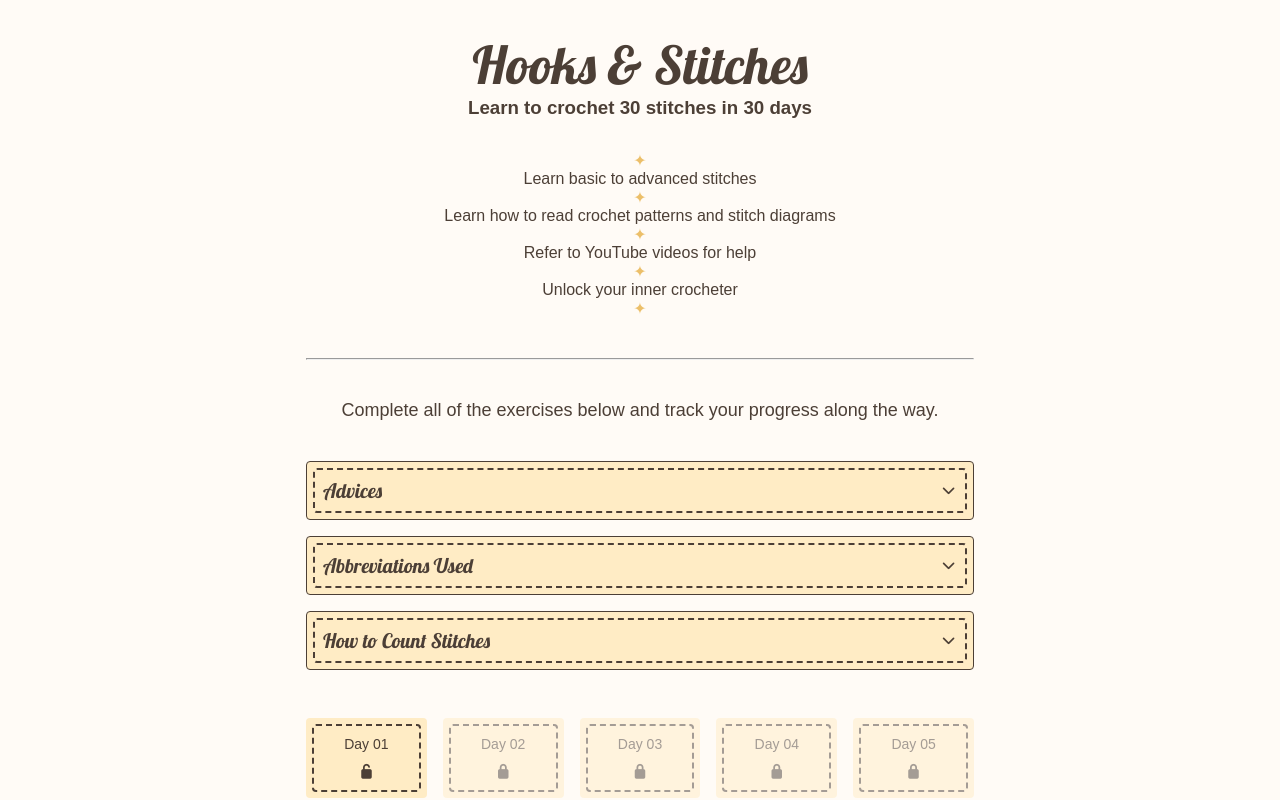
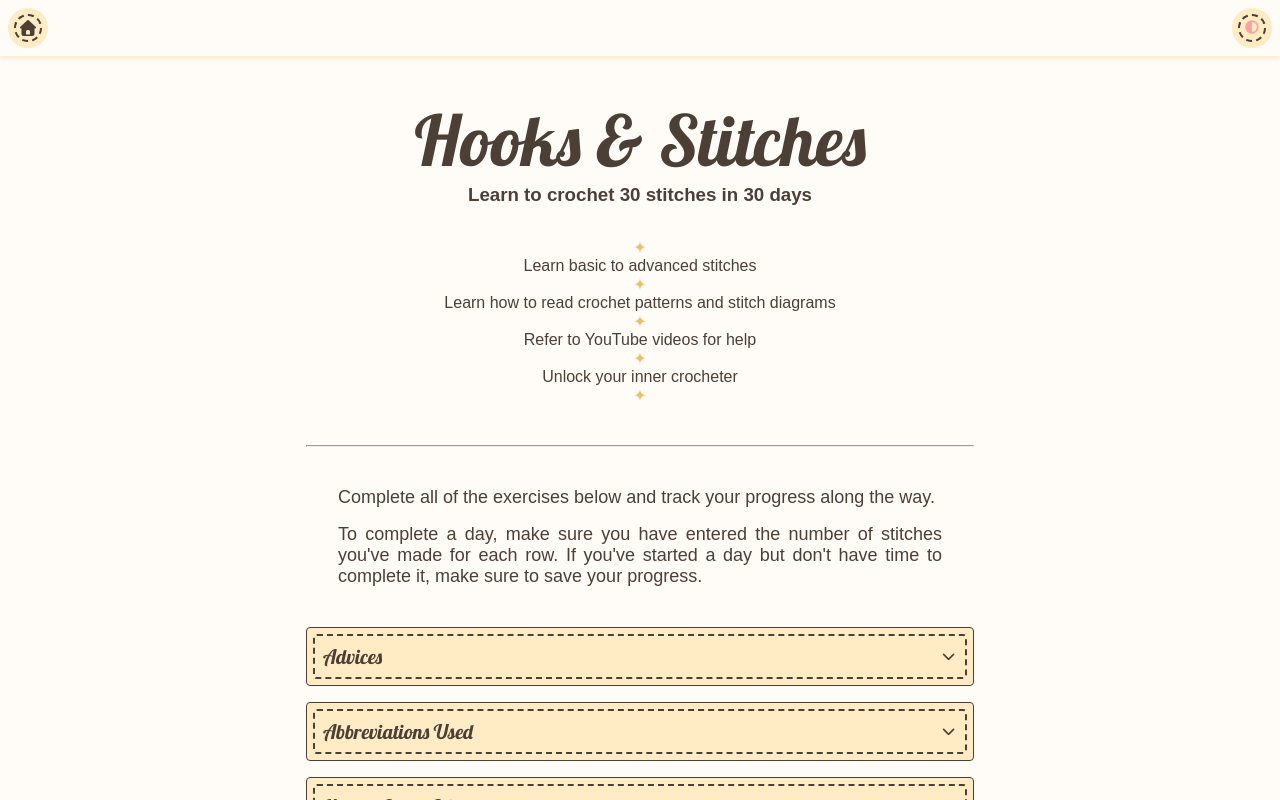
Before and after one commit to FournierAnd/learn-crochet, a React (Vite) app: page / in a window 1280 px wide. Shown: the top 800 px of the page. Built offline with nearby package versions, Linux system fonts and the light colour scheme; a web font is replaced by a local one.

Commit message:
I added a nav bar, changed the dark theme for a pink theme, linked it to a button and added clearer instructions.

```diff
--- a/src/components/CrochetCard.jsx
+++ b/src/components/CrochetCard.jsx
@@ -72,6 +72,18 @@ export default function CrochetCard(props) {
                 })}
             </div>
 
+            <div className="crochet-buttons">
+                <button title="Save your progress" className="font-buttons" onClick={() => { handleSave(crochetIndex, { stitches }) }}>
+                    Save & Exit
+                </button>
+                <button
+                    title="Unlock the next day if you've completed all the rows"
+                    className="font-buttons"
+                    onClick={() => { handleComplete(crochetIndex, { stitches }) }}
+                    disabled={Object.keys(stitches).length !== swatch.length}
+                >Complete</button>
+            </div>
+
             <div className="crochet-grid video-container-padding">
                 {video.map((videoLink, videoIndex) => {
                     return (
@@ -94,18 +106,6 @@ export default function CrochetCard(props) {
                 })}
             </div>
 
-            <div className="crochet-buttons">
-                <button title="Save your progress" className="font-buttons" onClick={() => { handleSave(crochetIndex, { stitches }) }}>
-                    Save & Exit
-                </button>
-                <button
-                    title="Unlock the next day if you've completed all the rows"
-                    className="font-buttons"
-                    onClick={() => { handleComplete(crochetIndex, { stitches }) }}
-                    disabled={Object.keys(stitches).length !== swatch.length}
-                >Complete</button>
-            </div>
-
         </div>
     )
 }
--- a/src/components/Hero.jsx
+++ b/src/components/Hero.jsx
@@ -10,7 +10,7 @@ export default function Hero() {
 
     return (
         <>
-            <div className="benefits-list">
+            <div className="advices-list">
                 <p className="star">&#10022;</p>
                 <p>Learn basic to advanced stitches</p>
                 <p className="star">&#10022;</p>
@@ -23,7 +23,14 @@ export default function Hero() {
             </div>
             <hr/>
             <div className="last-words">
-                <p>Complete all of the exercises below and track your progress along the way.</p>
+                <p>
+                    Complete all of the exercises below and track your progress along the way.
+                </p>
+                <p className="explanations">
+                    To complete a day, make sure you have entered the number of stitches you've
+                    made for each row. If you've started a day but don't have time to complete it,
+                    make sure to save your progress.
+                </p>
             </div>
             <button
                 className="accordion"
@@ -37,7 +44,7 @@ export default function Hero() {
                         <p className="rule-title">Read the patterns carefully</p>
                         <p>
                             Take the time to decipher the written patterns. It gets easier as you progress.
-                            Stitch diagrams and Youtube videos will help you understand those instructions. <a target="_blank" href="https://haakmaarraak.nl/how-to-read-a-crochet-pattern-chart">Here</a> you'll find a detailed article that will teach you how to read stitch diagrams.</p>
+                            Stitch diagrams and Youtube videos will help you understand those instructions. <a target="_blank" href="https://haakmaarraak.nl/how-to-read-a-crochet-pattern-chart" className="a-hyperlink ">Here</a> you'll find a detailed article that will teach you how to read stitch diagrams.</p>
                     </li>
                     <li className="rule-item">
                         <p className="rule-title">Double-check your stitch count</p>
--- a/src/components/Layout.jsx
+++ b/src/components/Layout.jsx
@@ -1,9 +1,23 @@
-export default function Layout(props) {
+import { useEffect, useState } from "react"
 
-    const { children } = props
+export default function Layout({ children }) {
+
+    const [isPink, setIsPink] = useState(false);
+
+    useEffect(() => {
+        document.body.classList.toggle("pink", isPink);
+    }, [isPink]);
 
     const header = (
         <header>
+            <nav>
+                <a href="https://hooksandstitches.netlify.app" class="btn btn-round"><i class="fa-solid fa-house"></i></a>
+                <div>
+                    <button class="btn btn-round theme" id="theme-toggle" onClick={() => setIsPink(!isPink)}>
+                        <i class="fa-solid fa-circle-half-stroke"></i>
+                    </button>
+                </div>
+            </nav>
             <div className="website-header">
                 <h1>Hooks & Stitches</h1>
                 <h3>Learn to crochet 30 stitches in 30 days</h3>
--- a/src/index.css
+++ b/src/index.css
@@ -8,29 +8,29 @@
 :root {
     --background-primary: #fffbf6;
     --background-secondary: #FFECC5;
+    --background-hover: #ECBF69;
+    --color-theme: #fca2a4;
+    --color-theme-hover:#FCBFC0;
+    --color-link: #b6773c;
+    --color-link-hover: #7d532b;
+    --box-shadow-color: rgb(236, 191, 105, 0.3);
+
     --background-underlay: #4c3f36;
     --background-underlay-hover: #6f5c4f;
-    --background-hover: #ECBF69;
     --color-primary: #4c3f36;
-    --color-link: #b6773c;
-    --color-link-hover: #7d532b;
     --color-input: #fffbf6;
     --border-radius-small: 4px;
 }
 
-@media (prefers-color-scheme: dark) {
-    :root {
-        --background-primary: #4c3f36;
-        --background-secondary: #6f5c4f;
-        --background-underlay: #4c3f36;
-        --background-underlay-hover: #6f5c4f;
-        --background-hover: #d1a85d;
-        --color-primary: #fffbf6;
-        --color-link: #ECBF69;
-        --color-link-hover: #b6773c;
-        --color-input: #b6773c;
-        --border-radius-small: 4px;
-    }
+.pink {
+    --background-primary: #FEF5F0;
+    --background-secondary: #FCBFC0;
+    --background-hover: #fca0a2;
+    --color-theme: #FFECC5;
+    --color-theme-hover:#ECBF69;
+    --color-link: #cb85e4;
+    --color-link-hover: #a863c2;
+    --box-shadow-color: rgb(255, 173, 175, 0.3);
 }
 
 * {
@@ -46,7 +46,7 @@
 body {
     background-color: var(--background-primary);
     color: var(--color-primary);
-    padding: 1rem 0;
+    padding: 5rem 0 0;
     min-height: 100vh;
     display: flex;
     flex-direction: column;
@@ -72,6 +72,22 @@ header h1 {
     width: fit-content;
 }
 
+nav {
+    position: fixed;
+    top: 0;
+    left: 0;
+    right: 0;
+    display: flex;
+    flex-direction: row;
+    align-items: center;
+    justify-content: space-between;
+    gap: 0.5rem;
+    padding: 0.5rem;
+    background-color: var(--background-primary);
+    box-shadow: 0 2px 4px var(--box-shadow-color);
+    z-index: 999;
+}
+
 main {
     display: flex;
     flex-direction: column;
@@ -83,7 +99,7 @@ footer {
     display: flex;
     align-items: center;
     justify-content: center;
-    padding: 4rem 0 2rem 0;
+    padding: 1rem 0 0;
     text-align: center;
 }
 
@@ -109,20 +125,12 @@ h2 {
 }
 
 h1 {
-    font-size: 35px;
+    font-size: 40px;
 }
 
 h3 {
     font-weight: 600;
     text-align: center;
-}
-
-a {
-    color: var(--color-link);
-}
-
-a:hover {
-    color: var(--color-link-hover);
 }
 
 p {
@@ -189,20 +197,25 @@ input[type=number] {
     -moz-appearance: textfield;
 }
 
-button {
-    display: flex;
+button,
+.btn {
+    display: inline-flex;
     align-items: center;
     justify-content: center;
     background-color: var(--background-secondary);
+    color: var(--color-primary);
     border: none;
     border-radius: var(--border-radius-small);
     padding: 1rem;
     cursor: pointer;
     position: relative;
-    box-shadow: inset 0 0 0 2px transparent;
+    text-decoration: none; /* so <a> looks like button */
+    transition: 200ms;
 }
 
-button::before {
+/* Stitches border effect */
+button::before,
+.btn::before {
     content: "";
     position: absolute;
     inset: 6px;
@@ -211,7 +224,8 @@ button::before {
     pointer-events: none;
 }
 
-button:hover {
+button:hover,
+.btn:hover {
     background-color: var(--background-hover);
 }
 
@@ -224,9 +238,32 @@ button:hover {
     justify-content: center;
 }
 
-.benefits-list {
+.btn-round {
+    width: 2.5rem;
+    height: 2.5rem;
+    border-radius: 50%;
+    padding: 0;
+}
+
+.theme i {
+    color: var(--color-theme);
+}
+
+.theme:hover {
+    background-color: var(--color-theme-hover);
+}
+
+.advices-list {
     text-align: center;
     padding-bottom: 2rem;
+}
+
+.a-hyperlink {
+    color: var(--color-link);
+}
+
+.a-hyperlink:hover {
+    color: var(--color-link-hover);
 }
 
 .star {
@@ -235,8 +272,12 @@ button:hover {
 
 .last-words {
     font-size: 18px;
-    text-align: center;
+    text-align: justify;
     padding: 2rem;
+}
+
+.explanations {
+    padding-top: 1rem;
 }
 
 .accordion {
@@ -295,7 +336,7 @@ button:hover {
     margin: 1rem 0;
 }
 
-.abbreviation{
+.abbreviation {
     font-weight: 800;
 }
 
@@ -432,7 +473,7 @@ button.help-icon {
 }
 
 .no-dash::before {
-  content: none;
+    content: none;
 }
 
 button.help-icon:hover {
@@ -462,7 +503,7 @@ button.help-icon i {
     flex-direction: column;
     align-items: center;
     justify-content: center;
-    z-index: 100;
+    z-index: 1000;
     padding: 1rem;
 }
 
@@ -527,7 +568,7 @@ button.help-icon i {
 @media (min-width: 640px) {
 
     h1 {
-        font-size: 52px;
+        font-size: 70px;
     }
 
     .abbreviations-grid {
```
